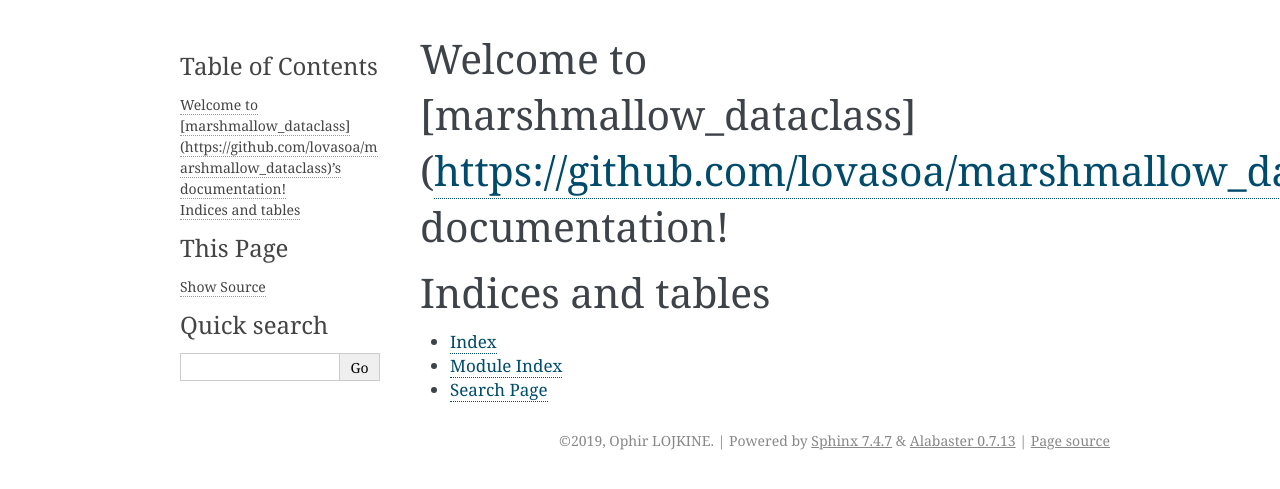
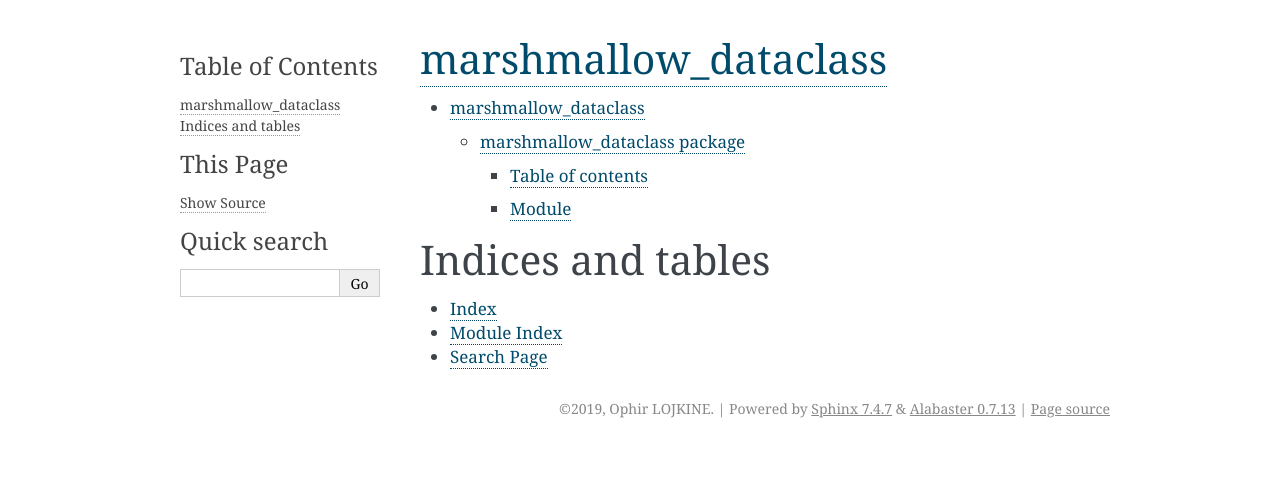
Before and after one commit to lovasoa/marshmallow_dataclass, a Sphinx documentation site: the page built from docs/index.rst, in a window 1280 px wide. Shown: the top 489 px of the page. Built offline with Sphinx 7.4.7, drawn with Linux system fonts in a browser that asks for light colours.

Commit message:
Improve documentation

```diff
--- a/docs/conf.py
+++ b/docs/conf.py
@@ -44,7 +44,11 @@
     'sphinx.ext.coverage',
     'sphinx.ext.viewcode',
     'sphinx.ext.githubpages',
+    'sphinx.ext.intersphinx',
+    'sphinx.ext.autosummary',
 ]
+
+autosummary_generate = True
 
 # Add any paths that contain templates here, relative to this directory.
 templates_path = ['_templates']
--- a/docs/index.rst
+++ b/docs/index.rst
@@ -3,12 +3,11 @@
    You can adapt this file completely to your liking, but it should at least
    contain the root `toctree` directive.
 
-Welcome to [marshmallow_dataclass](https://github.com/lovasoa/marshmallow_dataclass)'s documentation!
-=================================================
+`marshmallow_dataclass <https://github.com/lovasoa/marshmallow_dataclass>`_
+===========================================================================
 
 .. toctree::
-   :maxdepth: 2
-   :caption: Contents:
+   modules
 
 
 
```
Also changed, not shown: docs/marshmallow_dataclass.rst (+12 -2 lines), marshmallow_dataclass/__init__.py (+6 -3 lines).
